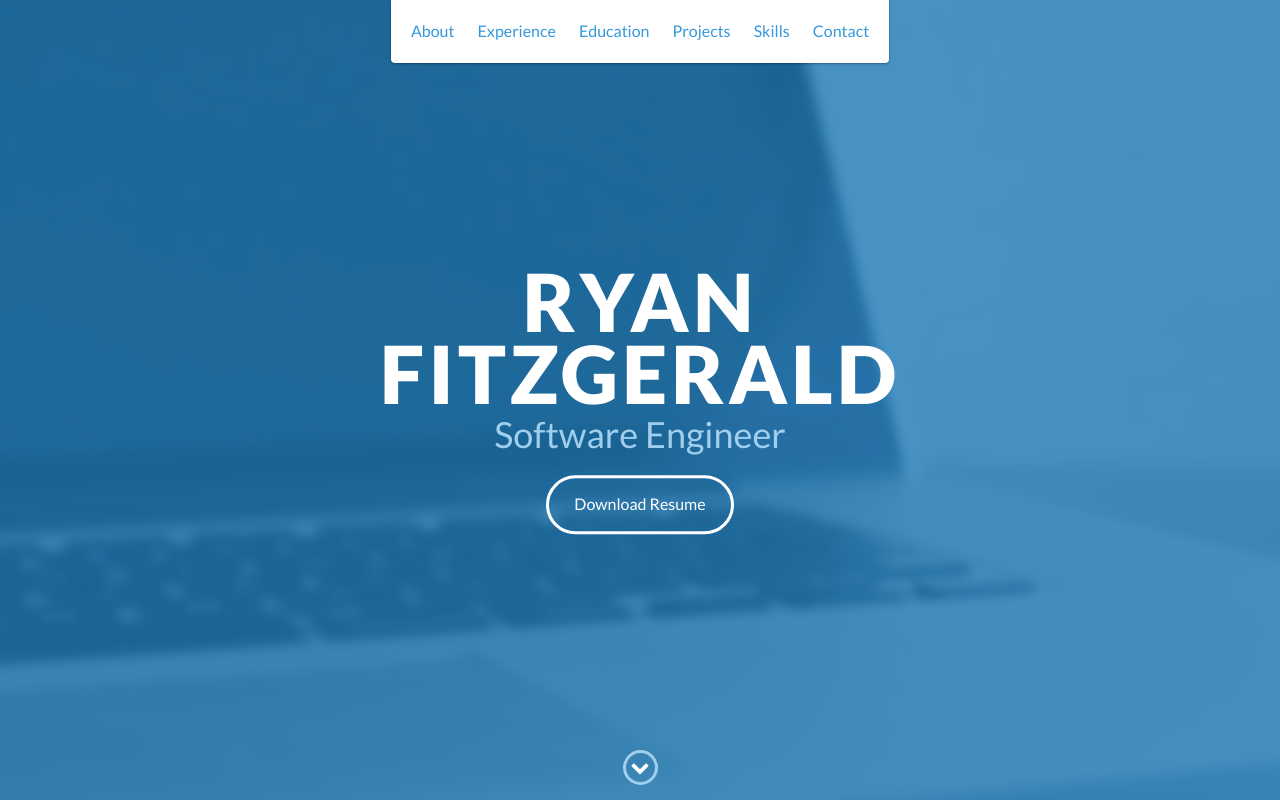
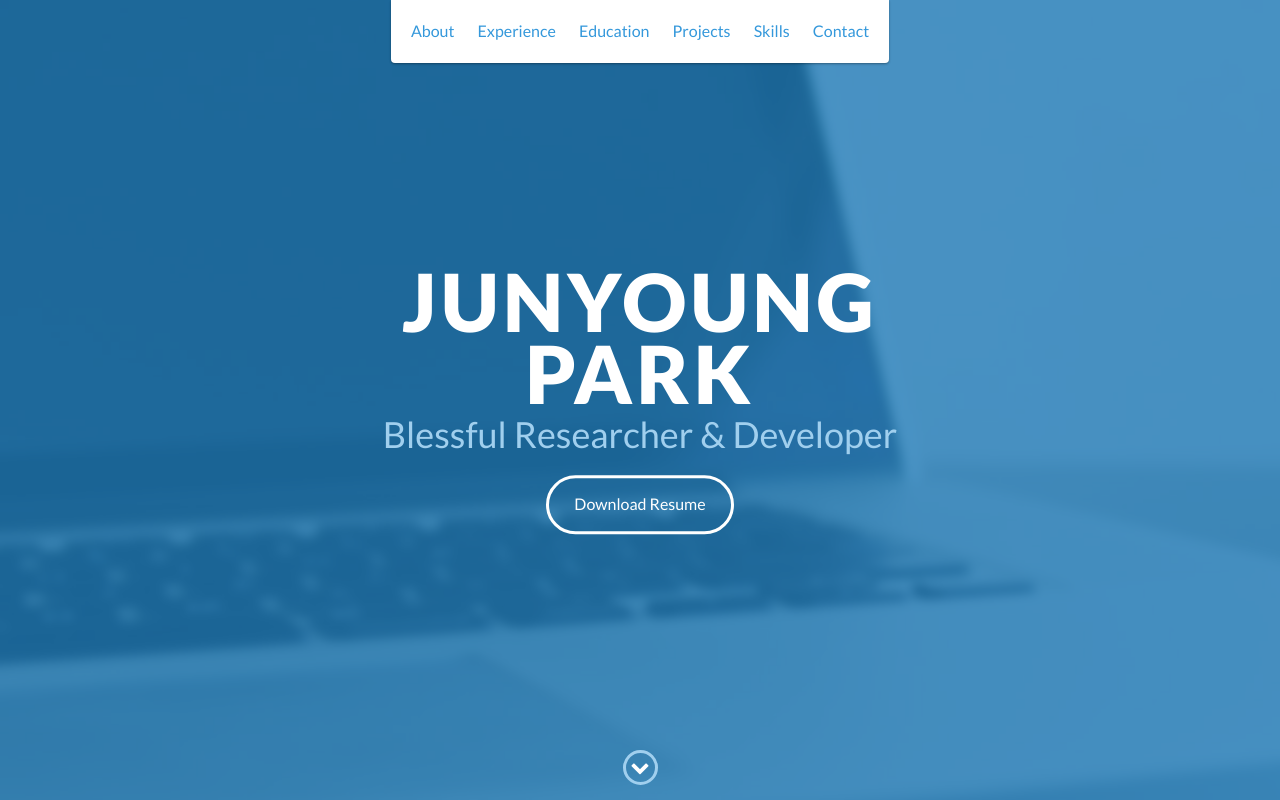
Before and after one commit to JunyoungPark95/JunyoungPark95.github.io, a website: page index.html in a window 1280 px wide. Shown: the top 800 px of the page. Drawn offline with nearby package versions, Linux system fonts and the light colour scheme.

Commit message:
Update index.html

```diff
--- a/index.html
+++ b/index.html
@@ -5,7 +5,7 @@
     <meta charset="utf-8">
     <meta http-equiv="X-UA-Compatible" content="IE=edge">
     <meta name="viewport" content="width=device-width, initial-scale=1">
-    <title>My Portfolio</title>
+    <title>JunyoungPark Portfolio</title>
 	<link rel="shortcut icon" href="favicon.ico" type="image/x-icon">
 	<link rel="icon" href="favicon.ico" type="image/x-icon">
     <link href="https://fonts.googleapis.com/css?family=Lato:300,400,700,900" rel="stylesheet">
@@ -48,8 +48,8 @@
 
     <div id="lead">
         <div id="lead-content">
-            <h1>Ryan Fitzgerald</h1>
-            <h2>Software Engineer</h2>
+            <h1>Junyoung Park</h1>
+            <h2>Blessful Researcher & Developer</h2>
             <a href="#" class="btn-rounded-white">Download Resume</a>
         </div>
         <!-- End #lead-content -->
```
